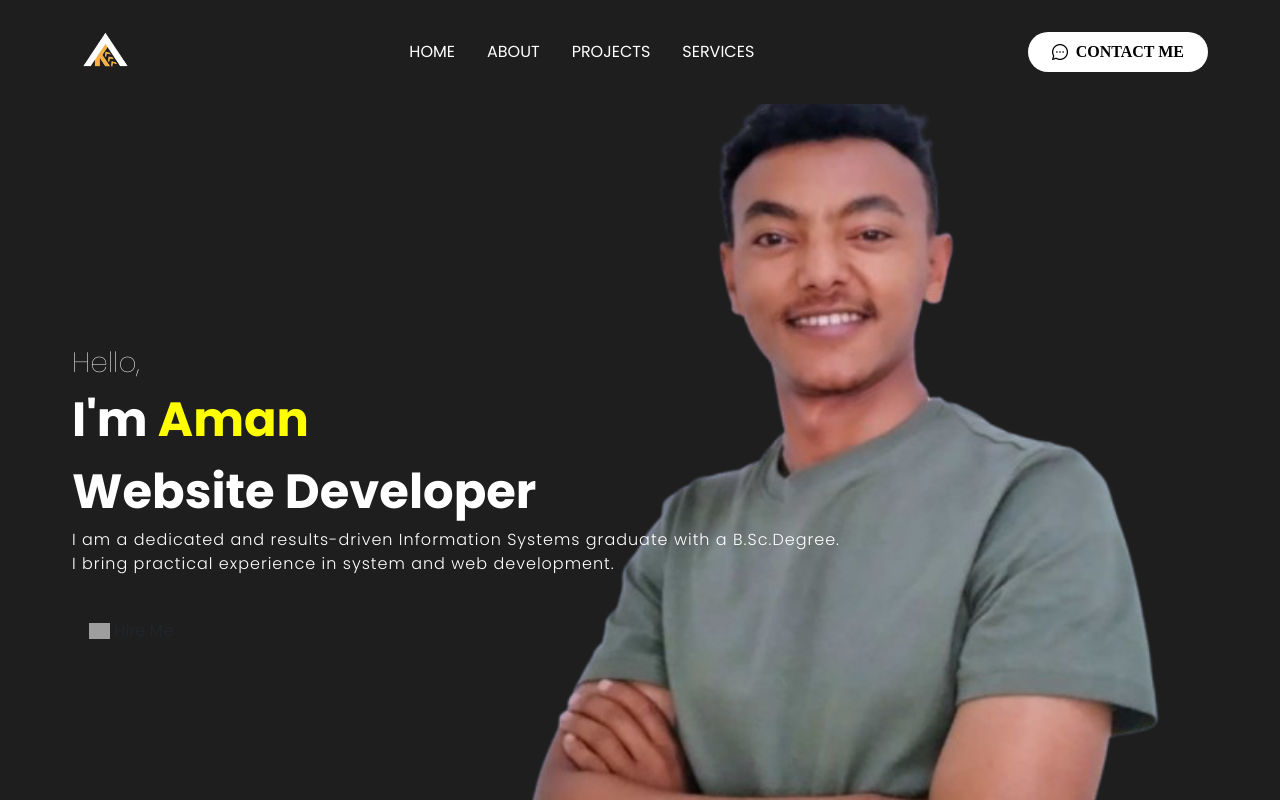
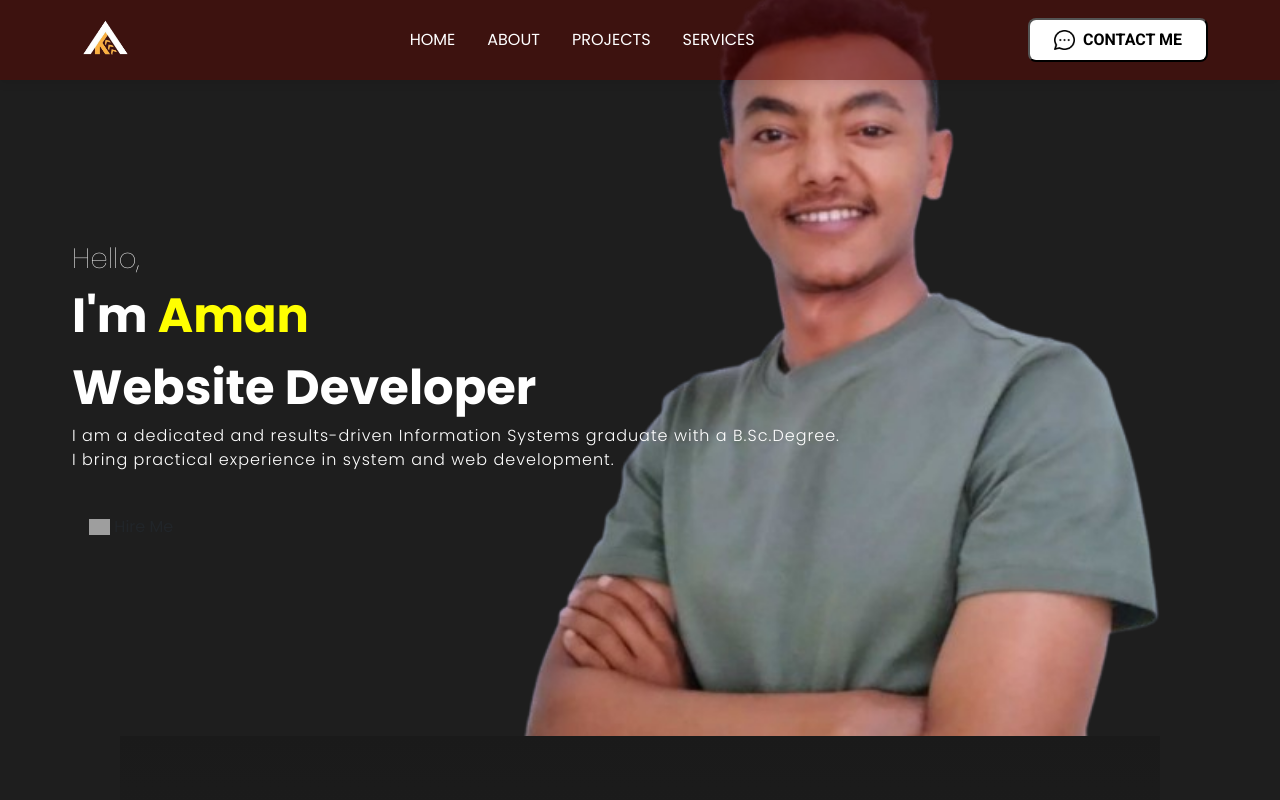
Before and after one commit to amankass/aman-portfolio, a React (Vite) app: page / in a window 1280 px wide. Shown: the top 800 px of the page. Built offline with nearby package versions, Linux system fonts and the light colour scheme; grey boxes are pictures that could not be loaded.

Commit message:
Nav bar simple modification done

```diff
--- a/src/Conponents/Navbar/navbar.css
+++ b/src/Conponents/Navbar/navbar.css
@@ -1,21 +1,19 @@
-Navbar Container
+/* Navbar Container */
 .navbar {
+  position: fixed;
+  left: 0;
+  width: 100%;
   height: 5rem;
-  width: 100%;
-  background: #5d0601;
+  background: rgba(93, 6, 1, 0.5);
   box-shadow: 0 2px 10px rgba(0, 0, 0, 0.1);
-  position: fixed;
-  top: 0;
-  left: 0; /* Make sure it aligns from the left */
-  z-index: 999;
 }
 
 /* Navbar Content Wrapper */
 .navbarContent {
-  max-width: 75rem; /* Constrain content width */
+  max-width: 75rem;
   width: 100%;
   height: 100%;
-  margin: 0 auto; /* Center the content */
+  margin: 0 auto;
   padding: 1rem 2rem;
   display: flex;
   align-items: center;
@@ -32,7 +30,7 @@ Navbar Container
 }
 
 .logo:hover {
-  transform: scale(1.1); /* Hover effect */
+  transform: scale(1.1);
 }
 
 /* Desktop Menu */
@@ -62,32 +60,30 @@ Navbar Container
 }
 
 /* Contact Button */
-.desktopmenuBtn {
-  background-color: white;
+.contactmeBtn {
   color: black;
-  border: none;
   align-items: center;
+  font-family: roboto, sans-serif;
   display: flex;
   font-weight: bold;
   text-transform: uppercase;
-  font-family: playfair display;
-  justify-content: center;
   padding: 0.5rem 1.5rem;
-  border-radius: 1.5rem;
+  border-radius: 0.5rem;
+  transition: all 0.3s ease;
   cursor: pointer;
-  transition: all 0.3s ease;
+  background: #ffffff;
 }
 
-.desktopmenuBtn:hover {
-  background-color: #ffdf2a; /* Hover effect */
-  color: black;
+.contactmeBtn:hover {
+  border: #ffdf2a 2px solid;
+  color: black; /* ✅ better contrast */
   transform: scale(1.05);
 }
 
 .desktopmenuimg {
   object-fit: cover;
-  height: 1rem;
-  width: 1rem;
+  height: 1.3rem;
+  width: 1.3rem;
   margin-right: 0.5rem;
 }
 
@@ -104,8 +100,7 @@ Navbar Container
   height: 24px;
   width: 30px;
 }
-
-.hamburgerIcon span {
+.contactmeBtn .hamburgerIcon span {
   width: 100%;
   height: 3px;
   background-color: white;
--- a/src/Conponents/Navbar/navbar.jsx
+++ b/src/Conponents/Navbar/navbar.jsx
@@ -6,17 +6,15 @@ import messege from "../../assets/messege.png";
 
 const Navbar = () => {
   const [isMenuOpen, setIsMenuOpen] = useState(false);
-
+  console.log("Navbar rendered");
   const toggleMenu = () => {
     setIsMenuOpen(!isMenuOpen);
   };
 
   return (
-    <nav className="navbar">
+    <nav className="navbar" style={{ position: "fixed", top: 0 }}>
       <div className="navbarContent">
         <img src={logo} alt="logo" className="logo" />
-
-        {/* Desktop Menu */}
         <div className={`desktopMenu ${isMenuOpen ? "active" : ""}`}>
           <Link
             to="home"
@@ -56,13 +54,11 @@ const Navbar = () => {
           </Link>
         </div>
 
-        {/* Contact Button */}
-        <button className="desktopmenuBtn">
+        <button className="contactmeBtn">
           <img src={messege} alt="messege" className="desktopmenuimg" />
           Contact Me
         </button>
 
-        {/* Hamburger Menu for Mobile */}
         <div className="hamburgerMenu" onClick={toggleMenu}>
           <div className={`hamburgerIcon ${isMenuOpen ? "open" : ""}`}>
             <span></span>
```
